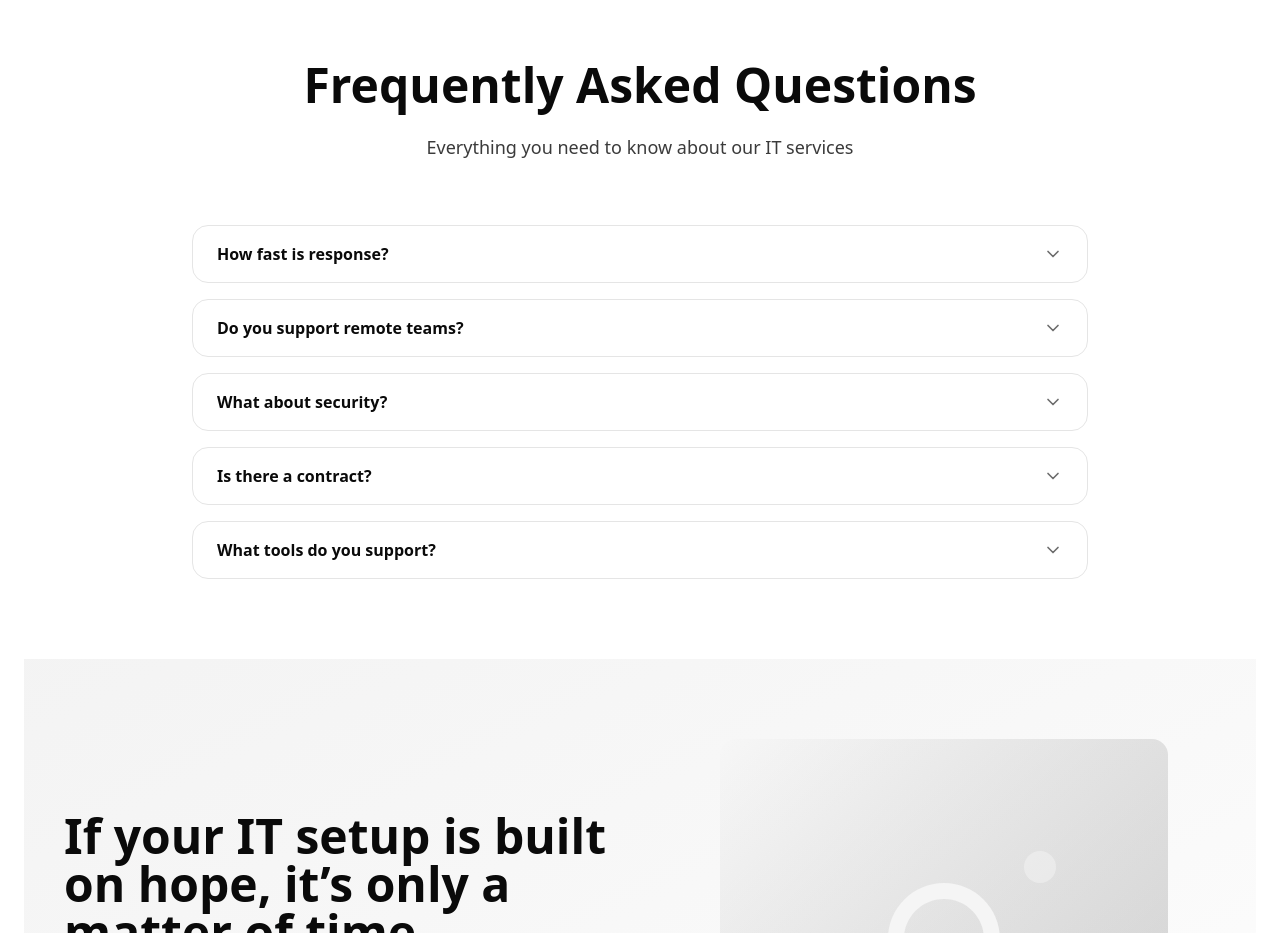
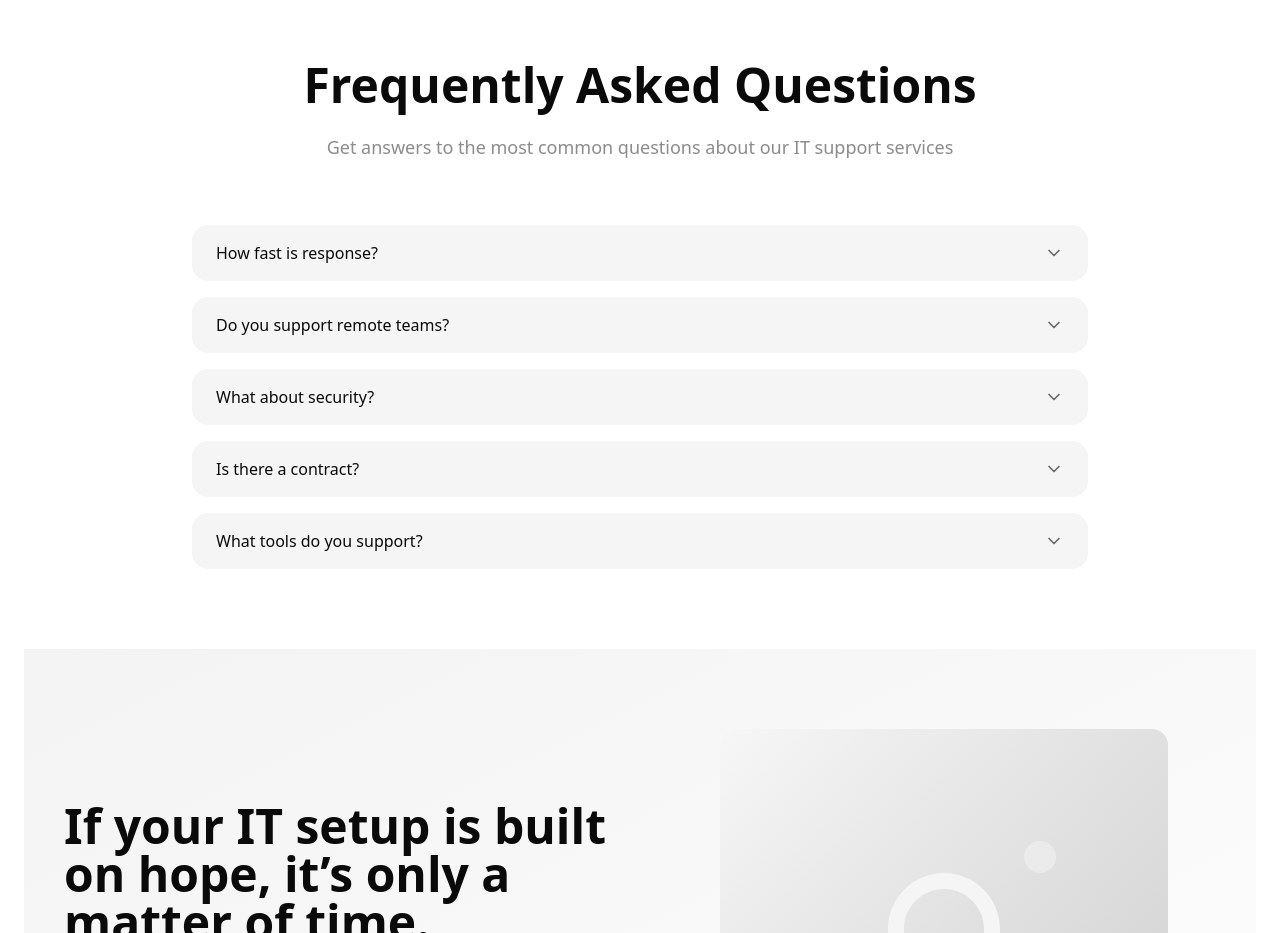
Before and after one commit to helpdesk411/helpdesk-411, a React (Vite) app: page / in a window 1280 px wide. Shown: the part 6800-7733 px from the top of the page. Built offline with nearby package versions, Linux system fonts and the light colour scheme; a web font is replaced by a local one.

Commit message:
feat: style faq sections

```diff
--- a/src/sections/FAQ.tsx
+++ b/src/sections/FAQ.tsx
@@ -14,13 +14,13 @@ interface FAQItemProps {
 
 function FAQItem({ question, answer, isOpen, onToggle }: FAQItemProps) {
   return (
-    <div className="border border-border rounded-2xl bg-card overflow-hidden">
+    <div className="bg-[#f5f5f5] rounded-2xl overflow-hidden">
       <button
-        className="w-full px-6 py-4 text-left flex items-center justify-between hover:bg-muted/50 transition-colors focus:outline-none focus:ring-2 focus:ring-ring focus:ring-offset-2"
+        className="w-full px-6 py-4 text-left flex items-center justify-between hover:bg-muted/50 transition-colors"
         onClick={onToggle}
         aria-expanded={isOpen}
       >
-        <span className="font-semibold text-foreground">{question}</span>
+        <span className="text-foreground font-light">{question}</span>
         <ChevronDown
           className={cn(
             "h-5 w-5 text-foreground/60 transition-transform duration-200",
@@ -34,7 +34,7 @@ function FAQItem({ question, answer, isOpen, onToggle }: FAQItemProps) {
         isOpen ? "max-h-96 opacity-100" : "max-h-0 opacity-0"
       )}>
         <div className="px-6 pb-4">
-          <p className="text-foreground/80 leading-relaxed">{answer}</p>
+          <p className="text-foreground/80 leading-relaxed font-light">{answer}</p>
         </div>
       </div>
     </div>
@@ -64,8 +64,8 @@ export function FAQ() {
           <h2 className="text-3xl md:text-4xl lg:text-5xl font-bold text-foreground mb-6">
             Frequently Asked Questions
           </h2>
-          <p className="text-lg text-foreground/80">
-            Everything you need to know about our IT services
+          <p className="text-lg text-[#8c8c8c] w-3/4 mx-auto">
+           Get answers to the most common questions about our IT support services
           </p>
         </div>
 
```
